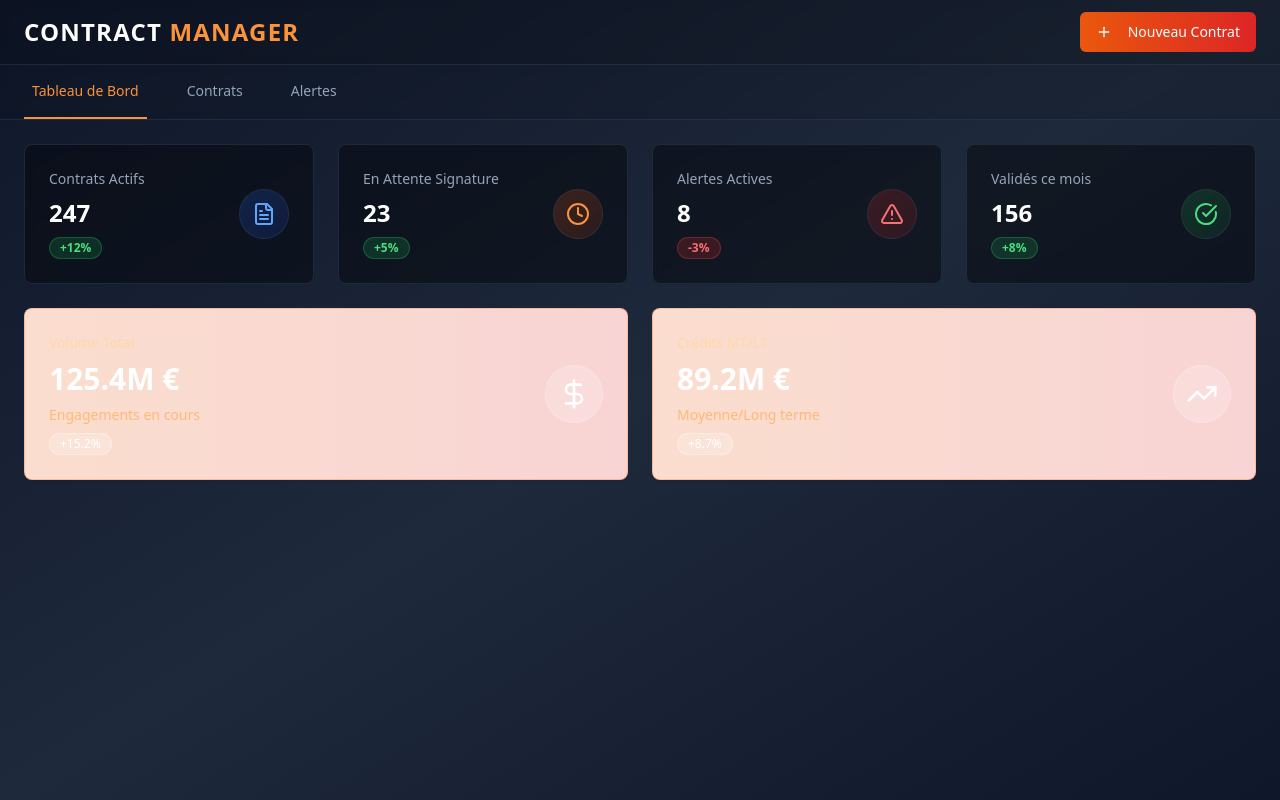
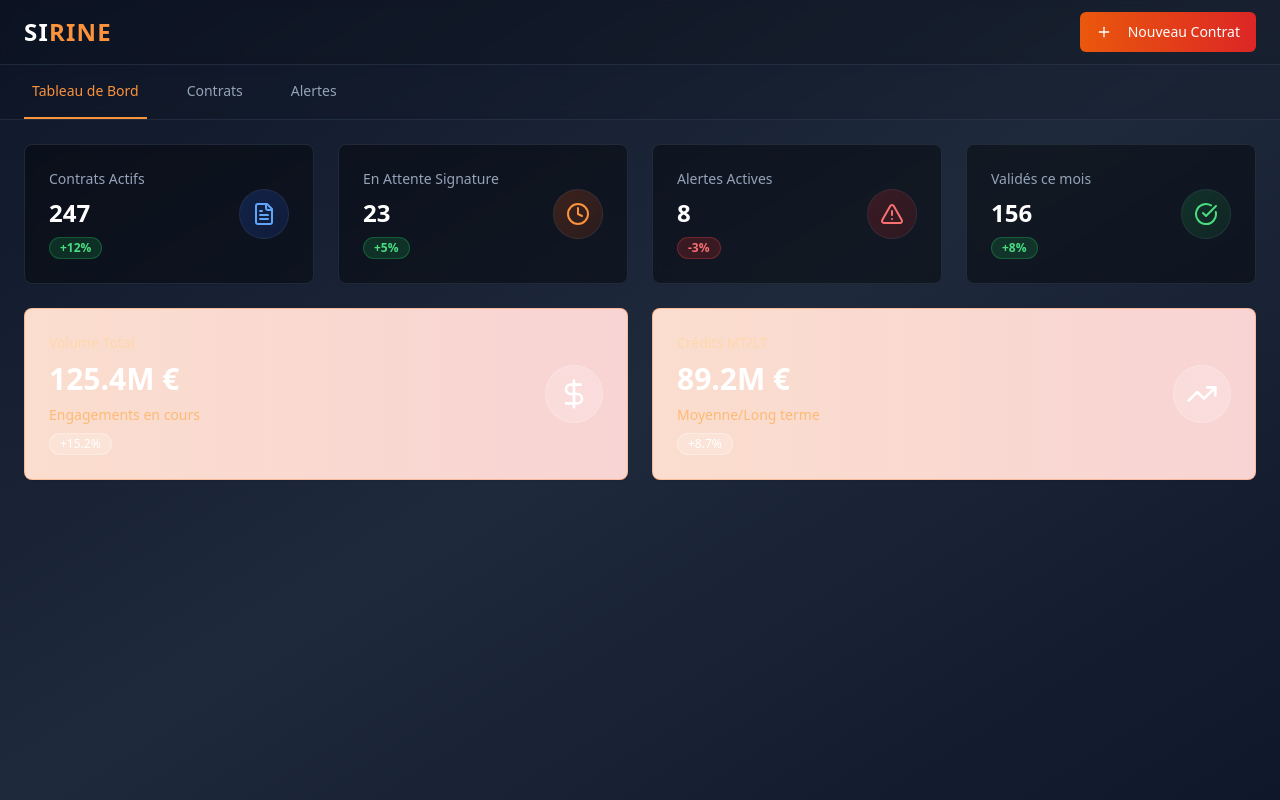
Before and after one commit to zeiddhambri/contract-bank-pro, a React (Vite) app: page / in a window 1280 px wide. Built offline with nearby package versions, Linux system fonts and the light colour scheme.

Commit message:
Rename application to Sirine
Renamed the application to "Sirine" in the header.

```diff
--- a/src/pages/Index.tsx
+++ b/src/pages/Index.tsx
@@ -36,7 +36,7 @@ const Index = () => {
         <div className="flex h-16 items-center justify-between px-6">
           <div className="flex items-center space-x-4">
             <h1 className="text-2xl font-bold text-white tracking-wider">
-              CONTRACT <span className="text-orange-400">MANAGER</span>
+              SI<span className="text-orange-400">RINE</span>
             </h1>
           </div>
 
```
